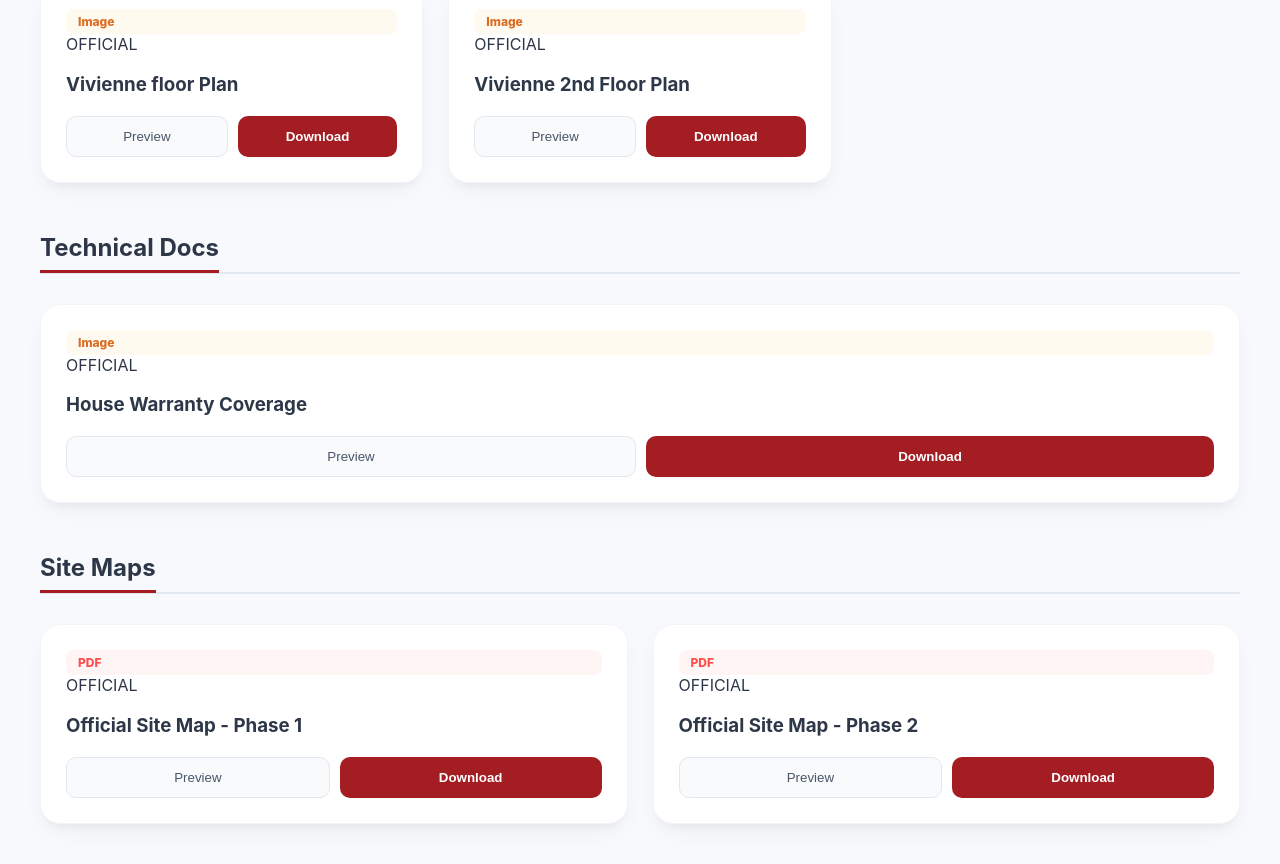
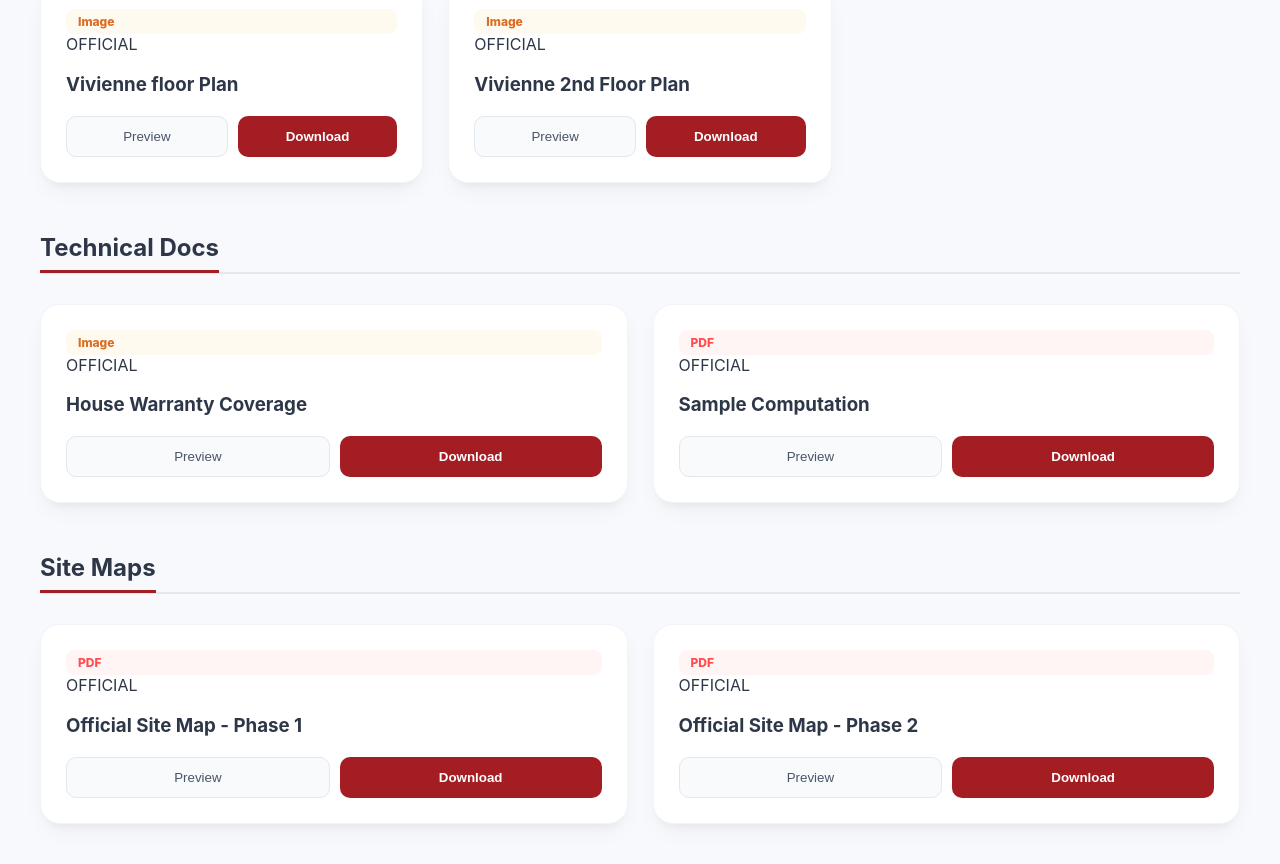
Before and after one commit to breighton-land-inc/Bellefort-Materials, a Vue app: page / in a window 1280 px wide. Shown: the part 1789-2653 px from the top of the page. Built offline with nearby package versions, Linux system fonts and the light colour scheme.

Commit message:
Add new card BFE sample_computation

```diff
--- a/src/materials.js
+++ b/src/materials.js
@@ -37,6 +37,7 @@ export function useMaterials() {
       title: 'Technical Docs',
       items: [
         { name: 'House Warranty Coverage', file: `${baseUrl}/House Warranty Coverage.jpg`, type: 'Image' },
+        { name: 'Sample Computation', file: `${baseUrl}/Sample Computation/BFE sample_computation.pdf`, type: 'PDF' },
       ]
     },
 
```
Also changed, not shown: 1 other file (tests, documents, lock files or other folders).
